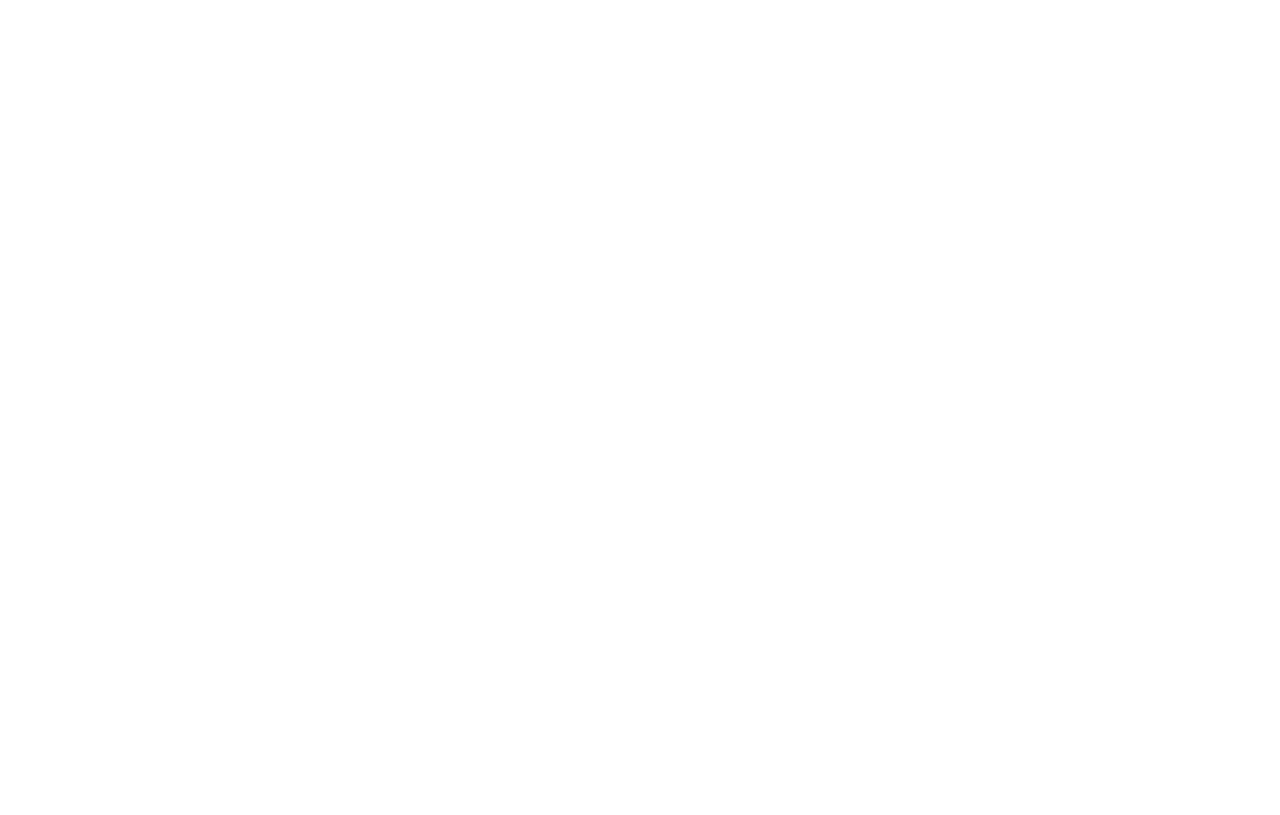
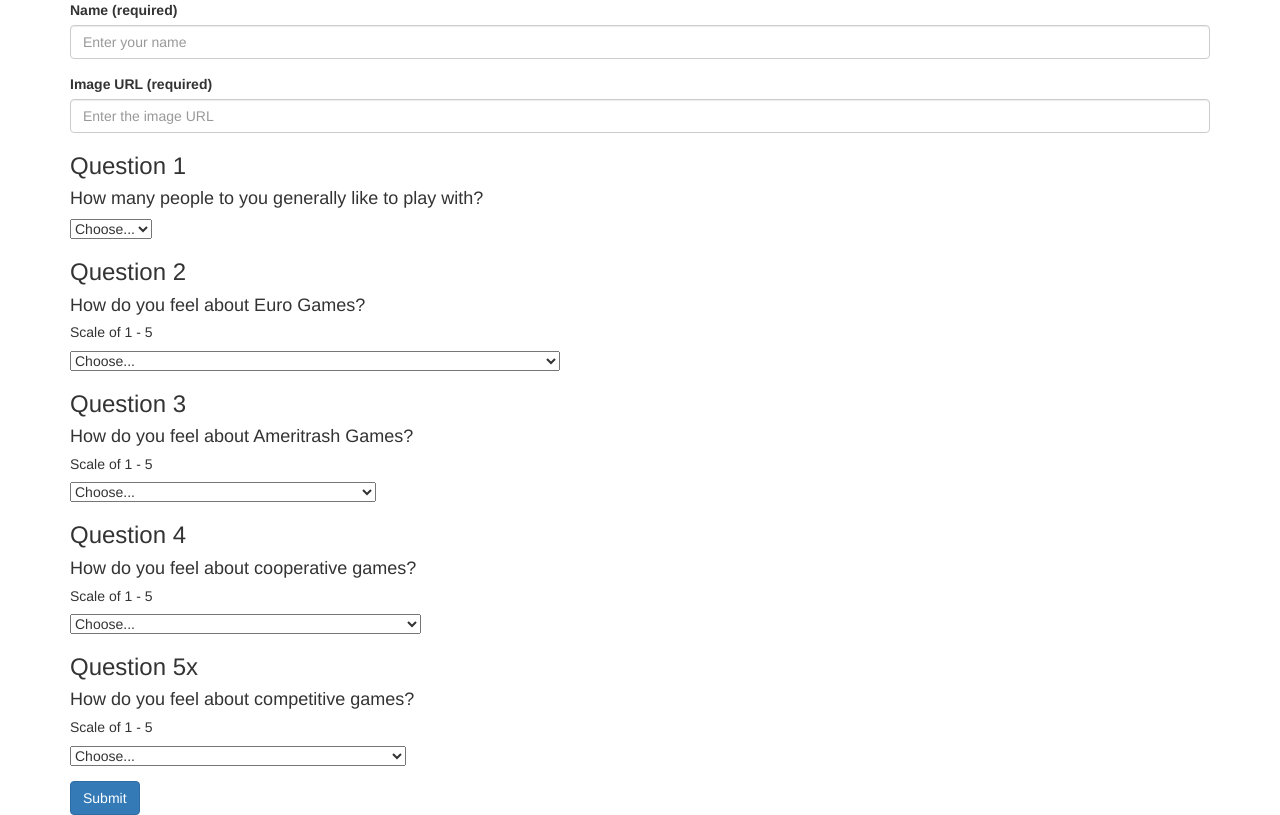
Before and after one commit to iplayoncardboard/friendFinder, a website: page public/survey.html in a window 1280 px wide. Drawn offline with nearby package versions, Linux system fonts and the light colour scheme.

Commit message:
Basic HTML layout complete

```diff
--- a/public/survey.html
+++ b/public/survey.html
@@ -4,12 +4,81 @@
     <meta charset="UTF-8">
     <meta name="viewport" content="width=device-width, initial-scale=1.0">
     <meta http-equiv="X-UA-Compatible" content="ie=edge">
-    <title>Profile Survey</title>
+    <title>Gamer Profilef Survey</title>
     <link rel="stylesheet" href="https://maxcdn.bootstrapcdn.com/bootstrap/3.3.7/css/bootstrap.min.css" integrity="sha384-BVYiiSIFeK1dGmJRAkycuHAHRg32OmUcww7on3RYdg4Va+PmSTsz/K68vbdEjh4u" crossorigin="anonymous">
     <link rel="stylesheet" href="https://use.fontawesome.com/releases/v5.0.10/css/all.css" integrity="sha384-+d0P83n9kaQMCwj8F4RJB66tzIwOKmrdb46+porD/OvrJ+37WqIM7UoBtwHO6Nlg" crossorigin="anonymous">
     <script src="http://code.jquery.com/jquery-3.3.1.min.js" integrity="sha256-FgpCb/KJQlLNfOu91ta32o/NMZxltwRo8QtmkMRdAu8=" crossorigin="anonymous"></script>
 </head>
 <body>
+    <div class="container">
+            <form>
+                    <div class="form-group">
+                        <label for="gamerName">Name (required)</label>
+                        <input type="text" class="form-control" id="gamerName" aria-describedby="gamerName" placeholder="Enter your name" required>
+                    </div>
+                    <div class="form-group">
+                            <label for="gamerPic">Image URL (required)</label>
+                            <input type="text" class="form-control" id="gamerPic" aria-describedby="gamerPic" placeholder="Enter the image URL" required>
+                        </div>
+                <div class="form-group">
+                    <h3>Question 1</h3>
+                    <h4>How many people to you generally like to play with?</h4>
+                    <select class="custom-select" id="question1">
+                        <option selected>Choose...</option>
+                        <option value="1">One</option>
+                        <option value="2">Two</option>
+                        <option value="3">Three</option>
+                        <option value="4">Four</option>
+                        <option value="5">Five +</option>
+                    </select>
+                    <h3>Question 2</h3>
+                    <h4>How do you feel about Euro Games?</h4>
+                    <h5>Scale of 1 - 5</h5>
+                    <select class="custom-select" id="question1">
+                        <option selected>Choose...</option>
+                        <option value="1">1. Wooden buildings over minis? Count me out!</option>
+                        <option value="2">2. I'll play a light Euro with some player interaction</option>
+                        <option value="3">3. I'll throw down a mid-weight Euro</option>
+                        <option value="4">4. I like my Euros like I like my board game boxes... hard and heavy </option>
+                        <option value="5">5. There's not enough wood in the black forest so satiate my love for Euros!</option>
+                    </select>
+                    <h3>Question 3</h3>
+                    <h4>How do you feel about Ameritrash Games?</h4>
+                    <h5>Scale of 1 - 5</h5>
+                    <select class="custom-select" id="question1">
+                        <option selected>Choose...</option>
+                        <option value="1">1. Chuck the game out with the dice!</option>
+                        <option value="2">2. I'll play if there's not too much randomness.</option>
+                        <option value="3">3. A good balance of theme and luck!</option>
+                        <option value="4">4. Give me dice or give me death!</option>
+                        <option value="5">5. Two words... YOLO</option>
+                    </select>
+                    <h3>Question 4</h3>
+                    <h4>How do you feel about cooperative games?</h4>
+                    <h5>Scale of 1 - 5</h5>
+                    <select class="custom-select" id="question1">
+                        <option selected>Choose...</option>
+                        <option value="1">1. I live for the thrill of crusing my opponents dreams!</option>
+                        <option value="2">2. I'll play if there's a traitor... and I'm the traitor</option>
+                        <option value="3">3. I like them as much as competitive games.</option>
+                        <option value="4">4. I prefer harmony over competition</option>
+                        <option value="5">5. I only play cooperative games!</option>
+                    </select>
+                    <h3>Question 5x</h3>
+                    <h4>How do you feel about competitive games?</h4>
+                    <h5>Scale of 1 - 5</h5>
+                    <select class="custom-select" id="question1">
+                        <option selected>Choose...</option>
+                        <option value="1">1. Why can't we be friends?</option>
+                        <option value="2">2. I'll play them if there's a team element</option>
+                        <option value="3">3. I like them as much as cooperative games</option>
+                        <option value="4">4. I will break you! Most of the time.</option>
+                        <option value="5">5. We're implementing a tournament bracket right?</option>
+                    </select>
+                </div>
 
+                <button type="submit" class="btn btn-primary my-1">Submit</button>
+            </form>
+    </div>
 </body>
 </html>
```
Also changed, not shown: public/home.html (+3 -1 lines).
